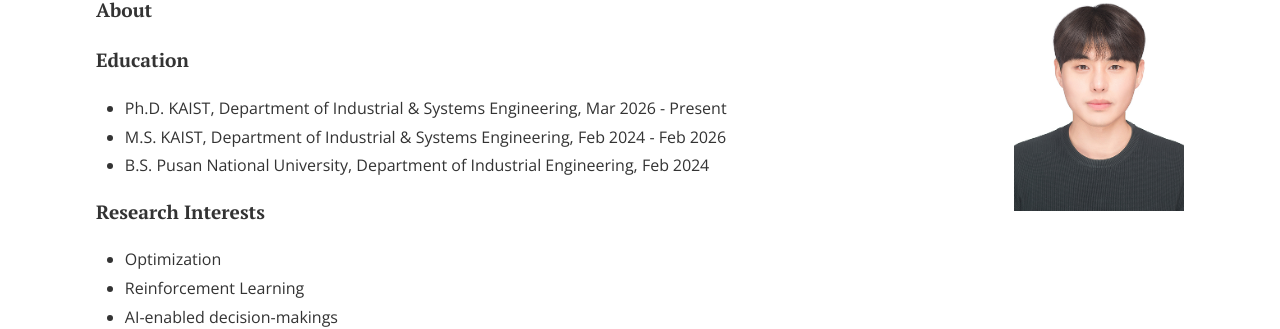
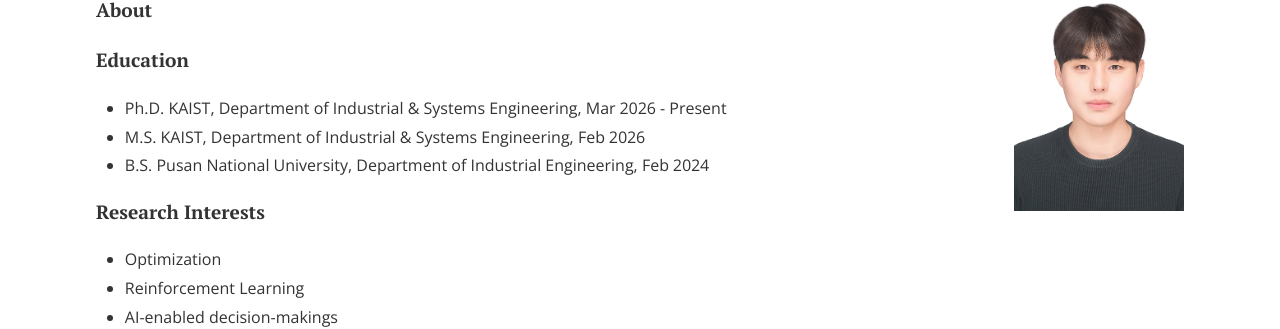
Before and after one commit to CSDlab-KAIST/csdlab-kaist.github.io, a Jekyll site: the page built from people/jeongmin.html, in a window 1280 px wide. Shown: the part 222-551 px from the top of the page. Built offline with Jekyll 4.4.1, drawn with Linux system fonts in a browser that asks for light colours; nearby versions of some CDN libraries.

Commit message:
Update jeongmin.html

```diff
--- a/people/jeongmin.html
+++ b/people/jeongmin.html
@@ -17,7 +17,7 @@ title: Jeongmin Son
 <h4>Education</h4>
 <ul>
   <li>Ph.D. KAIST, Department of Industrial & Systems Engineering, Mar 2026 - Present</li>
-  <li>M.S. KAIST, Department of Industrial & Systems Engineering, Feb 2024 - Feb 2026</li>
+  <li>M.S. KAIST, Department of Industrial & Systems Engineering, Feb 2026</li>
   <li>B.S. Pusan National University, Department of Industrial Engineering, Feb 2024</li>
 </ul>
 
```
